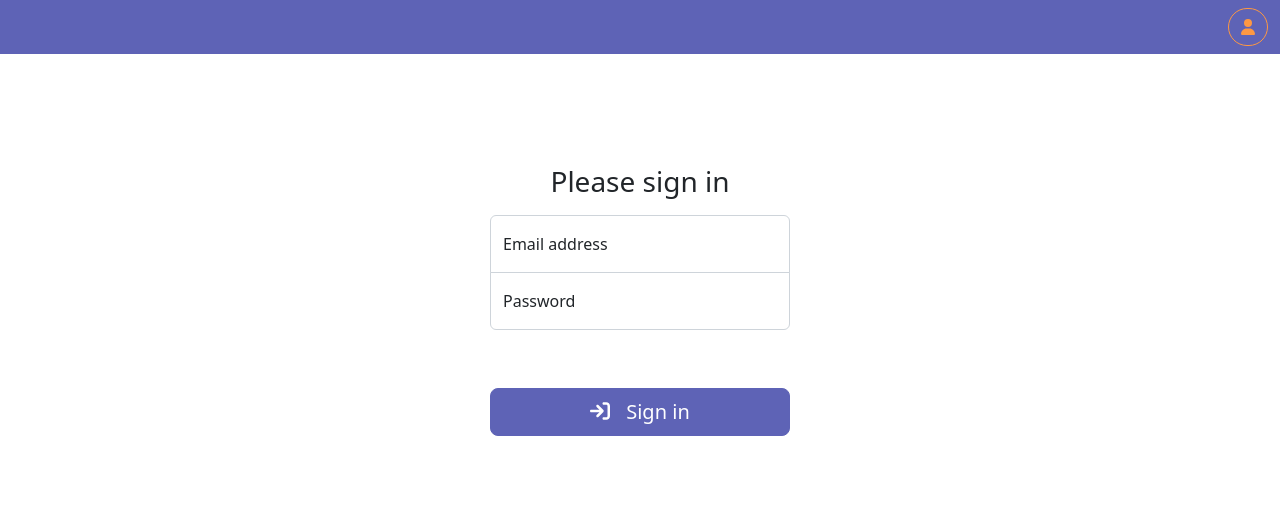
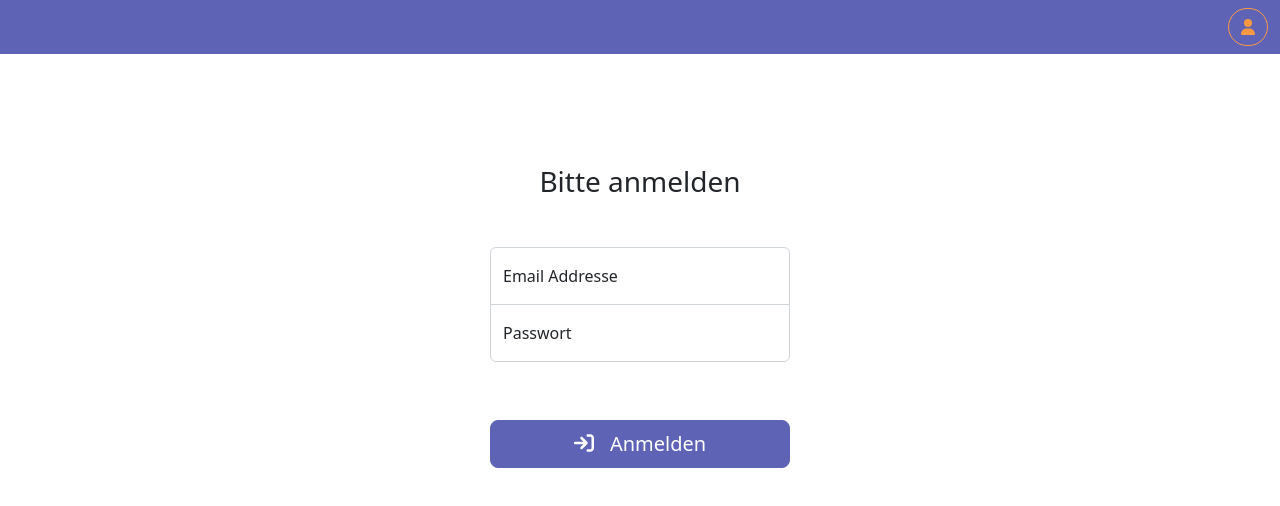
Before and after one commit to gstring33/mdh-true-gift, a Vue app: page /login in a window 1280 px wide. Shown: the top 506 px of the page. Built offline with nearby package versions, Linux system fonts and the light colour scheme.

Commit message:
adjust auth form

```diff
--- a/src/views/auth/LoginView.vue
+++ b/src/views/auth/LoginView.vue
@@ -2,17 +2,17 @@
   <div class="container">
     <main class="form-signin">
       <form class="text-center">
-        <h1 class="h3 mb-3 fw-normal mt-5">Please sign in</h1>
+        <h1 class="h3 mb-5 fw-normal mt-5">Bitte anmelden</h1>
         <div class="form-floating">
-          <input type="email" class="form-control" id="floatingInput" placeholder="name@example.com">
-          <label for="floatingInput">Email address</label>
+          <input type="email" class="form-control" placeholder="name@example.com">
+          <label for="floatingInput">Email Addresse</label>
         </div>
         <div class="form-floating">
-          <input type="password" class="form-control" id="floatingPassword" placeholder="Password">
-          <label for="floatingPassword">Password</label>
+          <input type="password" class="form-control" placeholder="Password">
+          <label for="floatingPassword">Passwort</label>
         </div>
         <button class="w-100 btn btn-lg btn-primary mt-5" type="submit">
-          <font-awesome-icon :icon="['fas', 'arrow-right-to-bracket']" class="me-3" />Sign in
+          <font-awesome-icon :icon="['fas', 'arrow-right-to-bracket']" class="me-3" />Anmelden
         </button>
       </form>
     </main>
@@ -23,7 +23,7 @@
 
 </script>
 
-<style scoped>
+<style lang="scss" scoped>
 html,
 body {
   height: 100%;
@@ -42,25 +42,21 @@ body {
   max-width: 330px;
   padding: 15px;
   margin: auto;
-}
 
-.form-signin .checkbox {
-  font-weight: 400;
-}
-
-.form-signin .form-floating:focus-within {
+  .form-floating:focus-within {
     z-index: 2;
   }
 
-.form-signin input[type="email"] {
+  input[type="email"] {
     margin-bottom: -1px;
     border-bottom-right-radius: 0;
     border-bottom-left-radius: 0;
   }
 
-.form-signin input[type="password"] {
+  input[type="password"] {
     margin-bottom: 10px;
     border-top-left-radius: 0;
     border-top-right-radius: 0;
   }
+}
 </style>
--- a/src/views/auth/ResetPasswordView.vue
+++ b/src/views/auth/ResetPasswordView.vue
@@ -16,7 +16,7 @@
           <label for="floatingPassword">Neues Passwort bestätigen</label>
         </div>
         <button class="w-100 btn btn-lg btn-primary mt-5" type="submit">
-          <font-awesome-icon :icon="['fas', 'arrow-right-to-bracket']" class="me-3" />Senden
+          <font-awesome-icon :icon="['fas', 'arrow-right-to-bracket']" class="me-3" />Passwort zurück setzen
         </button>
       </form>
     </main>
```
Lines whose indentation alone changed are shown as unchanged.
